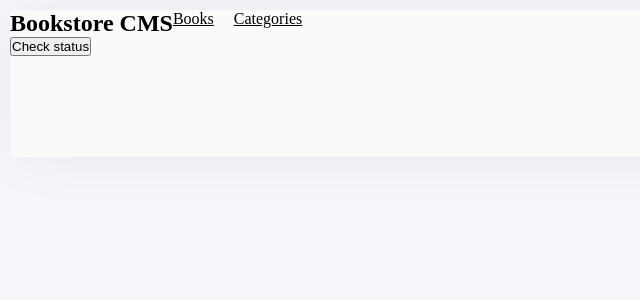
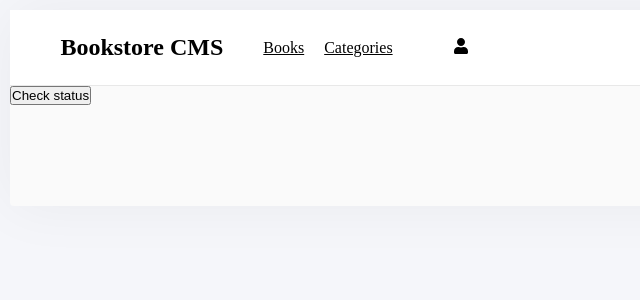
Before and after one commit to amrendrakind/bookstore-react, a React (Create React App) app: page /categories in a window 1280 px wide. Shown: the top 300 px of the page, without its empty margins (0-640 px from the left). Built offline with nearby package versions, Linux system fonts and the light colour scheme.

Commit message:
Update NavBar.js

```diff
--- a/package.json
+++ b/package.json
@@ -13,6 +13,7 @@
     "prop-types": "^15.8.1",
     "react": "^18.1.0",
     "react-dom": "^18.1.0",
+    "react-icons": "^4.3.1",
     "react-redux": "^8.0.1",
     "react-router-dom": "^6.3.0",
     "react-scripts": "5.0.1",
--- a/src/componenets/NavBar/NavBar.css
+++ b/src/componenets/NavBar/NavBar.css
@@ -13,8 +13,13 @@ nav ul li {
 }
 
 .navBar {
+  padding: 24px 4%;
+  background-color: #fff;
+  border-bottom: 1px solid #e8e8e8;
   display: flex;
-  flex-direction: row;
+  align-items: center;
+  grid-gap: 40px;
+  gap: 40px;
 }
 
 .navMenu {
--- a/src/componenets/NavBar/NavBar.js
+++ b/src/componenets/NavBar/NavBar.js
@@ -1,5 +1,6 @@
 import React from 'react';
 import { NavLink } from 'react-router-dom';
+import { FaUser } from 'react-icons/fa';
 import './NavBar.css';
 
 const Navbar = () => {
@@ -28,6 +29,7 @@ const Navbar = () => {
           </li>
         ))}
       </ul>
+      <div className="account-icon"><FaUser className="user-icon" /></div>
     </nav>
   );
 };
```
Also changed, not shown: 1 other file (tests, documents, lock files or other folders).
